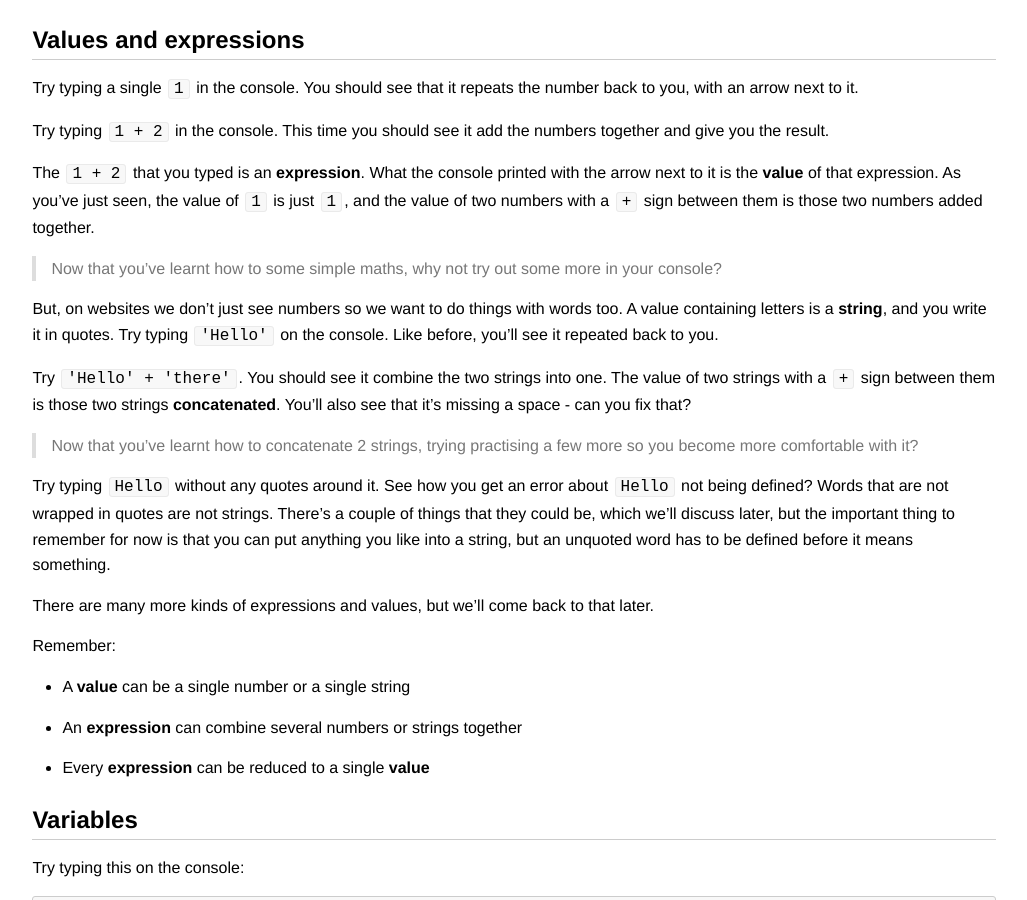
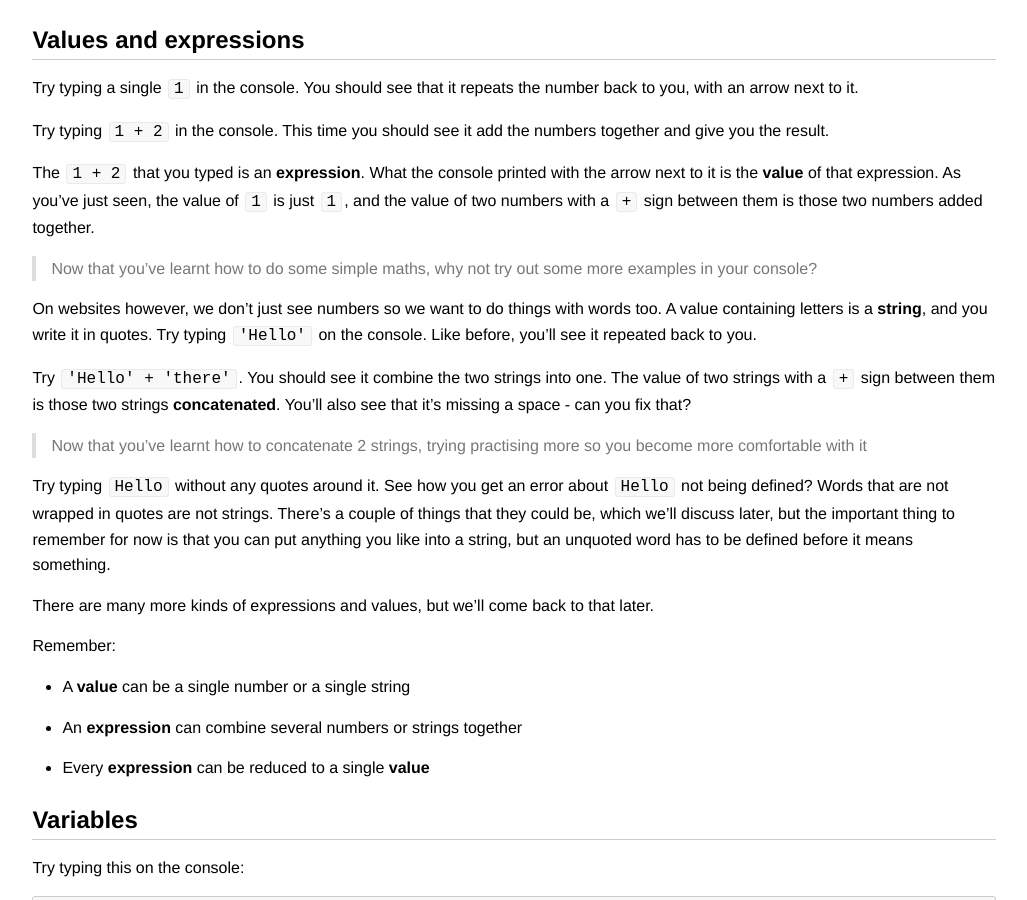
Before and after one commit to codebar/tutorials, a Jekyll site: the page built from js/lesson1/tutorial.md, in a window 1280 px wide and 900 px high, scrolled down 3535 px. Shown: the whole window, without its empty margins (126-1153 px from the left). Built offline with Jekyll 4.4.1, drawn with Linux system fonts in a browser that asks for light colours; some of the changed text lies outside the part shown.

Commit message:
despo feedback

```diff
--- a/js/lesson1/tutorial.md
+++ b/js/lesson1/tutorial.md
@@ -109,10 +107,10 @@ value of two numbers with a `+` sign between them is those two numbers
 added together.
 
 
-> Now that you've learnt how to some simple maths, why not try out some more in your console?
+> Now that you've learnt how to do some simple maths, why not try out some more examples in your console?
 
 
-But, on websites we don't just see numbers so we want to do things with words too. A value containing letters is a **string**, and you write it in quotes. Try typing
+On websites however, we don't just see numbers so we want to do things with words too. A value containing letters is a **string**, and you write it in quotes. Try typing
 `'Hello'` on the console. Like before, you'll see it repeated back to you.
 
 Try `'Hello' + 'there'`. You should see it combine the two strings
@@ -120,7 +118,7 @@ into one. The value of two strings with a `+` sign between them is
 those two strings **concatenated**. You'll also see that it's missing a
 space - can you fix that?
 
-> Now that you've learnt how to concatenate 2 strings, trying practising a few more so you become more comfortable with it?
+> Now that you've learnt how to concatenate 2 strings, trying practising more so you become more comfortable with it
 
 Try typing `Hello` without any quotes around it. See how you get
 an error about `Hello` not being defined? Words that are not wrapped
```
Also changed, not shown: other parts of js/lesson1/tutorial.md (+1 -3 lines).
